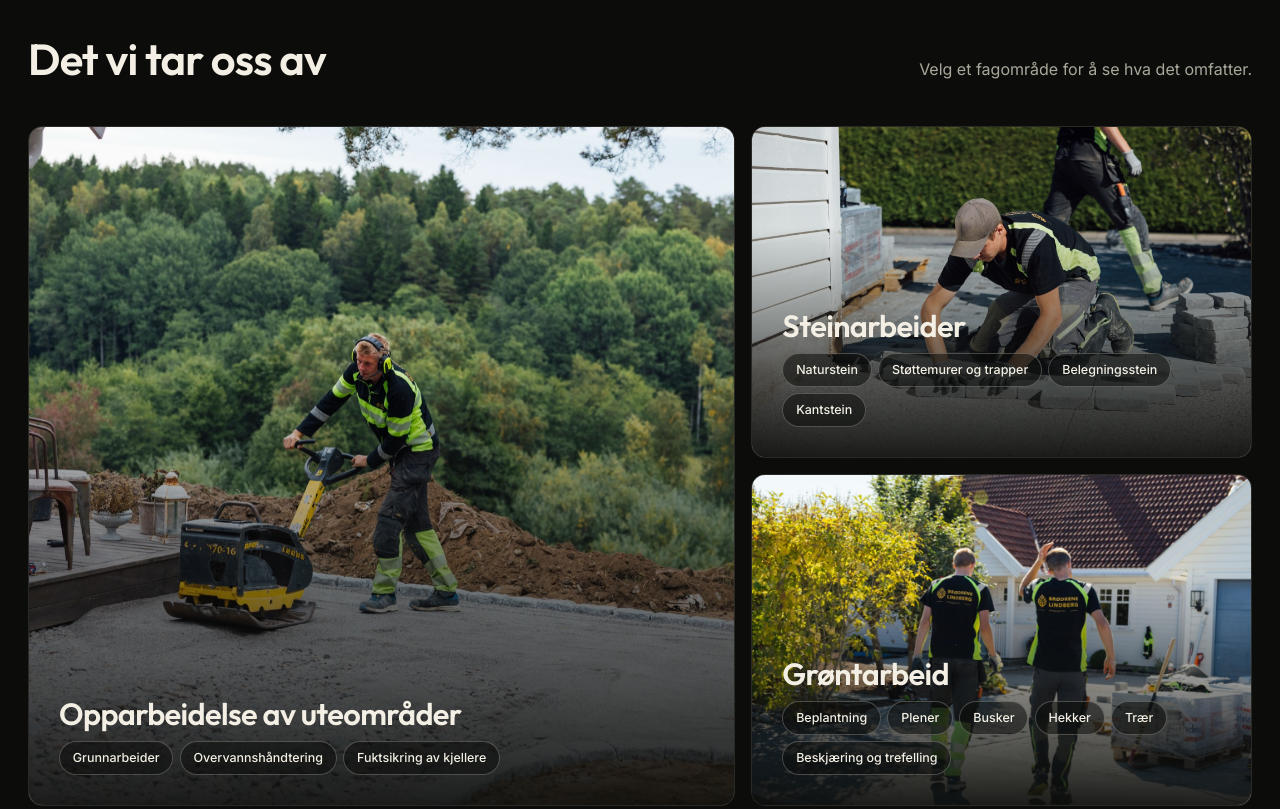
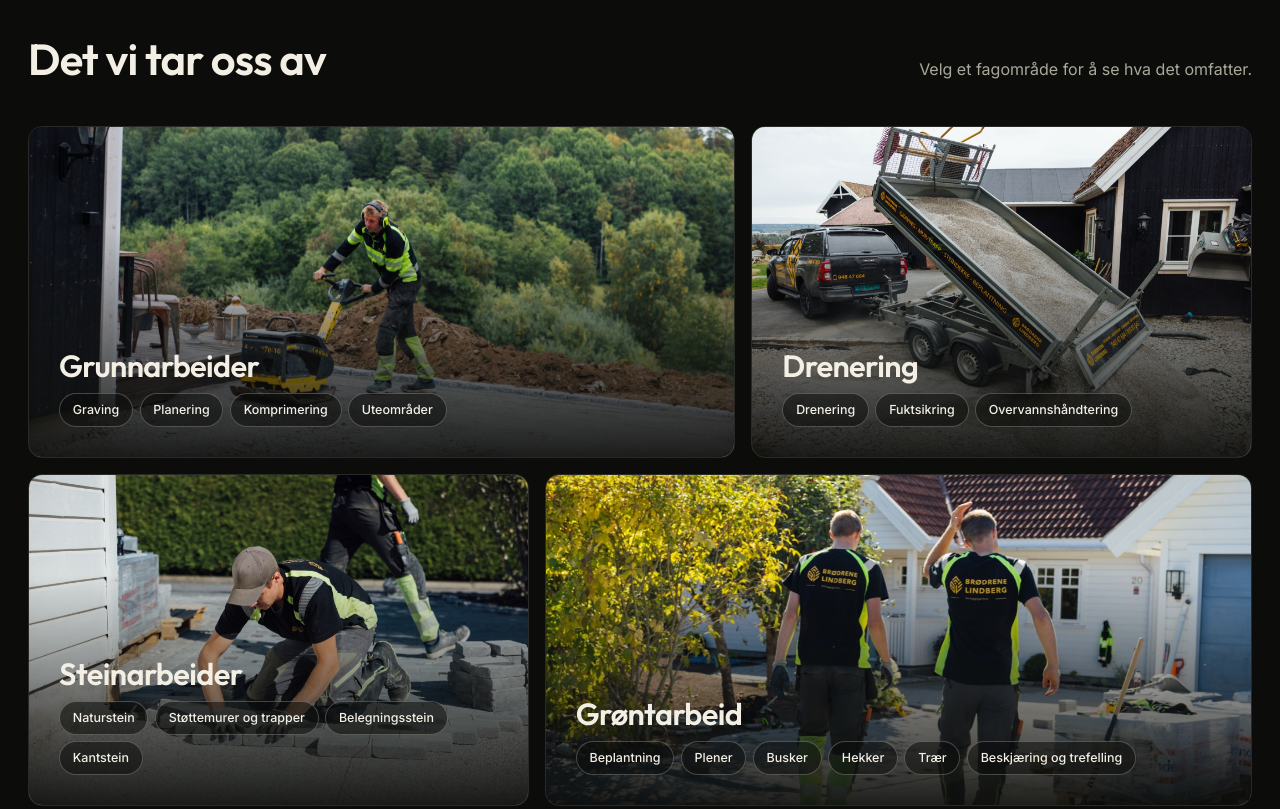
Before and after one commit to Stender-Consult/brodrene-lindberg, an Eleventy site: page src/index.njk in a window 1280 px wide. Shown: the part 880-1689 px from the top of the page. Built offline with nearby package versions, Linux system fonts and the light colour scheme; Eleventy itself is replaced by a stand-in of ours; files that its build step writes are made by us from their sources.

Commit message:
Tjenester: Grunnarbeider og Drenering som egne bolker, fjern punkt under Grøntarbeid
Co-Authored-By: Claude Sonnet 5.5 <noreply@anthropic.com>

```diff
--- a/src/_data/tjenester.json
+++ b/src/_data/tjenester.json
@@ -1,37 +1,76 @@
 {
   "liste": [
     {
-      "slug": "uteomrader",
-      "tittel": "Opparbeidelse av uteområder",
+      "slug": "grunnarbeider",
+      "tittel": "Grunnarbeider",
       "bilde": "/images/6Y3A4610.jpg",
       "bildeAlt": "Komprimering av grunn",
       "heroBilde": "/images/6Y3A4610.jpg",
       "heroPos": "center 65%",
-      "description": "Grunnarbeider, overvannshåndtering og fuktsikring av kjellere.",
-      "ingress": "Et uteområde som holder må ha riktig grunn. Vi graver, bygger opp og drenerer, slik at stein, plen og beplantning får et stabilt underlag og vannet går dit det skal.",
+      "description": "Graving, planering, utfylling og komprimering av grunn til innkjørsler, plasser og uteområder.",
+      "ingress": "Et uteområde som holder må ha riktig grunn. Vi graver, planerer og bygger opp underlaget, slik at stein, plen og beplantning får noe stabilt å stå på.",
       "merkelapper": [
-        "Grunnarbeider",
-        "Overvannshåndtering",
-        "Fuktsikring av kjellere"
+        "Graving",
+        "Planering",
+        "Komprimering",
+        "Uteområder"
       ],
       "punkter": [
         {
-          "tittel": "Grunnarbeider",
-          "tekst": "Graving, utfylling og komprimering av underlag til innkjørsler, plasser, stier og hager."
+          "tittel": "Graving og masseflytting",
+          "tekst": "Utgraving og bortkjøring eller flytting av masser, med egne maskiner."
         },
         {
-          "tittel": "Overvannshåndtering",
-          "tekst": "Vi sørger for at regn og smeltevann ledes bort fra huset og ikke blir stående på tomten."
+          "tittel": "Planering og tomteklargjøring",
+          "tekst": "Vi former terrenget og klargjør tomten før stein, plen eller beplantning."
         },
         {
-          "tittel": "Fuktsikring av kjellere",
-          "tekst": "Drenering og tetting rundt grunnmuren for å holde kjelleren tørr."
+          "tittel": "Underlag og komprimering",
+          "tekst": "Utfylling og komprimering av bærelag til innkjørsler, plasser, stier og hager."
+        },
+        {
+          "tittel": "Opparbeidelse av uteområder",
+          "tekst": "Hele uteområdet fra grunn til ferdig overflate, samlet i ett prosjekt."
         }
       ],
       "galleri": [
         "/images/6Y3A4647.jpg",
         "/images/6Y3A4676.jpg",
         "/images/6Y3A4582.jpg"
+      ]
+    },
+    {
+      "slug": "drenering",
+      "tittel": "Drenering",
+      "bilde": "/images/6Y3A4636.jpg",
+      "bildeAlt": "Tilhenger med pukk",
+      "heroBilde": "/images/6Y3A4636.jpg",
+      "heroPos": "center 60%",
+      "description": "Drenering, fuktsikring og overvannshåndtering.",
+      "ingress": "Vann som blir stående skader hus og tomt. Vi sørger for at det ledes bort riktig, og holder kjelleren og grunnmuren tørr.",
+      "merkelapper": [
+        "Drenering",
+        "Fuktsikring",
+        "Overvannshåndtering"
+      ],
+      "punkter": [
+        {
+          "tittel": "Drenering",
+          "tekst": "Drenering rundt hus og på tomten, slik at vannet ledes bort."
+        },
+        {
+          "tittel": "Fuktsikring",
+          "tekst": "Tetting og fuktsikring av grunnmur og kjeller for å holde kjelleren tørr."
+        },
+        {
+          "tittel": "Overvannshåndtering",
+          "tekst": "Vi sørger for at regn og smeltevann ledes bort fra huset og ikke blir stående på tomten."
+        }
+      ],
+      "galleri": [
+        "/images/6Y3A4670.jpg",
+        "/images/6Y3A4632.jpg",
+        "/images/6Y3A4584.jpg"
       ]
     },
     {
@@ -100,10 +139,6 @@
           "tekst": "Opparbeiding av nye plener og utbedring av eksisterende."
         },
         {
-          "tittel": "Busker, hekker og trær",
-          "tekst": "Planting og stell, tilpasset hvor mye sol og plass det er."
-        },
-        {
           "tittel": "Beskjæring og trefelling",
           "tekst": "Beskjæring av trær og hekker, og felling av trær som må fjernes."
         }
--- a/src/_data/tjenesteside.json
+++ b/src/_data/tjenesteside.json
@@ -1,8 +1,8 @@
 {
   "title": "Tjenester, Brødrene Lindberg",
-  "description": "Opparbeidelse av uteområder, steinarbeider og grøntarbeid fra Brødrene Lindberg.",
+  "description": "Grunnarbeider, drenering, steinarbeider og grøntarbeid fra Brødrene Lindberg.",
   "heroBilde": "/images/6Y3A4610.jpg",
-  "tittel": "Tre typer arbeid",
+  "tittel": "Fire typer arbeid",
   "ingress": "Du kan bestille ett av dem eller hele prosjektet samlet.",
   "ctaTittel": "Usikker på hva du trenger?",
   "ctaTekst": "Beskriv hva du har, så ser vi på hva som bør gjøres."
--- a/src/css/style.css
+++ b/src/css/style.css
@@ -80,8 +80,8 @@ section{position:relative}
 /* service bento */
 .bento{display:grid;grid-template-columns:repeat(12,1fr);grid-template-rows:repeat(2,minmax(260px,1fr));gap:16px;height:min(680px,86vh)}
 .tile{position:relative;isolation:isolate;border-radius:var(--r);overflow:hidden;display:flex;flex-direction:column;justify-content:flex-end;padding:30px;border:1px solid var(--line);transition:border-color .4s,transform .5s var(--ease)}
-.tile:nth-child(1){grid-column:span 7;grid-row:span 2}
-.tile:nth-child(2),.tile:nth-child(3){grid-column:span 5}
+.tile:nth-child(4n+1),.tile:nth-child(4n+4){grid-column:span 7}
+.tile:nth-child(4n+2),.tile:nth-child(4n+3){grid-column:span 5}
 .tile>img{position:absolute;inset:0;width:100%;height:100%;object-fit:cover;z-index:-2;transition:transform 1.2s var(--ease)}
 .tile::after{content:"";position:absolute;inset:0;z-index:-1;background:linear-gradient(180deg,rgba(12,13,11,0) 30%,rgba(12,13,11,.92))}
 .tile:hover{border-color:var(--gold)}
```
